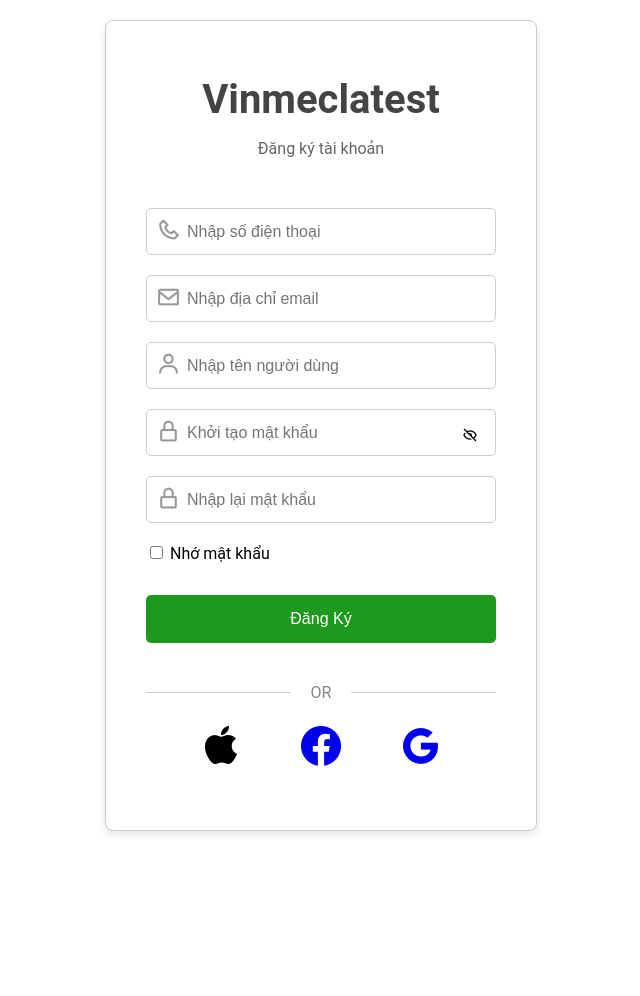
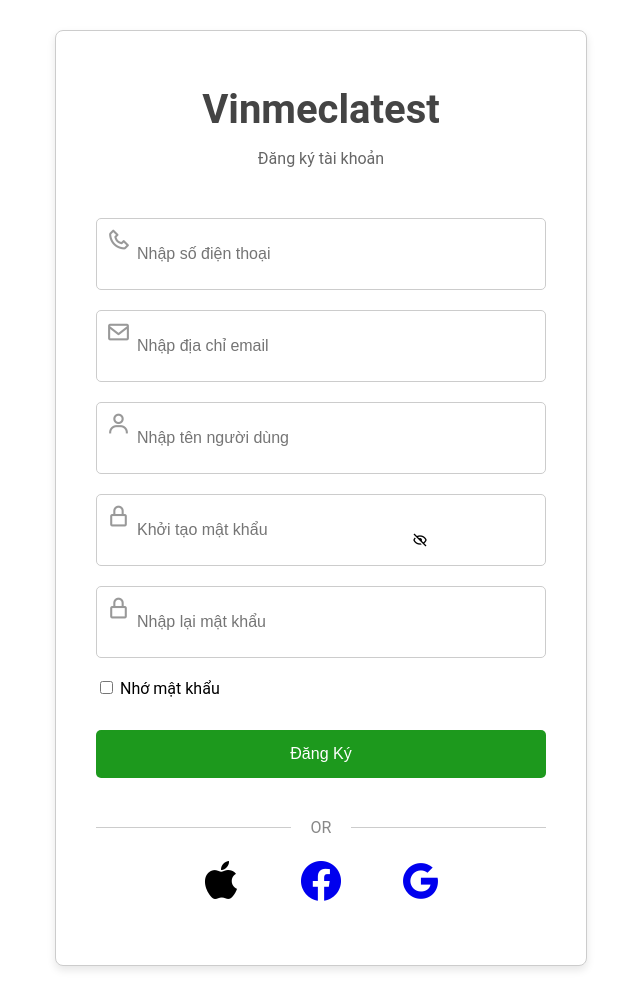
Before and after one commit to lengoquocbo/clinic-website, a PHP site: template src/Views/register.php in a window 1280 px wide. Shown: the whole page, without its empty margins (319-959 px from the left). Before the commit the page ends 835 px from the top, so only its background shows below. Run offline with PHP 8.4, Linux system fonts and the light colour scheme; the template is opened without the code that fills it, so the values that code supplies are empty.

Commit message:
qb-fixGD

```diff
--- a/assets/css/registerstyle.css
+++ b/assets/css/registerstyle.css
@@ -1,38 +1,44 @@
-body{
-    font-family: var(--default-font);
-}
-.register{
-    max-width: 350px;
+
+.register {
+    width: 450px;
     margin: 0 auto;
     padding: 40px;
     border: 1px solid #ccc;
     border-radius: 8px;
     box-shadow: 0 4px 8px rgba(0, 0, 0, 0.1);
     background-color: #fff;
-    margin-top: 20px;
+    margin-top: 30px;
+    font-family: var(--default-font);
+    margin-bottom: 30px;
+
+
 }
-.reg_title{
+
+.reg_title {
     text-align: center;
     margin-top: 15px;
     margin-bottom: 15px;
     color: var(--color-primary-text);
     font-size: 40px;
 }
-.reg_input{
+
+.reg_input {
     position: relative;
     display: flex;
     flex-direction: column;
     margin-bottom: 20px;
 }
-.reg_input input{
-    height: 25px;
+
+.reg_input input {
+    height: 50px;
     padding: 10px 10px 10px 40px;
     /* Tạo khoảng trống cho icon bên trái */
     border: 1px solid #ccc;
     border-radius: 5px;
     font-size: 16px;
 }
-.reg_input i{
+
+.reg_input i {
     z-index: 10;
     position: absolute;
     margin-left: 10px;
@@ -40,25 +46,34 @@ body{
     font-size: 25px;
     color: #999;
 }
-.register p{
+
+.register p {
     text-align: center;
     margin-bottom: 50px;
     color: #666;
 }
-.reg_btshowpass{
+
+.reg_btshowpass {
     position: absolute;
-    margin-top: -50px;
+    margin-top: -60px;
     margin-left: 320px;
-    font-size:var(--font-size-medium);
+    font-size: var(--font-size-medium);
     border: none;
     background-color: transparent;
     cursor: pointer;
+    width: 20px;
+    height: 30px;
 }
-.reg_checkbox{
+.reg_btshowpass:hover{
+    background-color: white;
+}
+
+.reg_checkbox {
     margin-right: 7px;
     cursor: pointer;
 }
-.btreg{
+
+.btreg {
     width: 100%;
     height: 48px;
     margin-top: 32px;
@@ -72,27 +87,32 @@ body{
     border: #fff;
 }
 
-.reg_span{
+.reg_span {
     display: flex;
     align-items: center;
     text-align: center;
     color: #888;
     margin-top: 20px;
 }
-.reg_span::before, .reg_span::after{
+
+.reg_span::before,
+.reg_span::after {
     content: "";
     flex: 1;
     border-bottom: 1px solid #ccc;
 }
-.reg_span span{
-    padding:20px;
+
+.reg_span span {
+    padding: 20px;
 }
-.otherreg{
+
+.otherreg {
     align-items: center;
     text-align: center;
     font-size: 48px;
     margin-top: -20px;
 }
+
 .otherreg i {
     margin: 20px;
 }
@@ -103,10 +123,11 @@ body{
 
 /* tablet */
 @media (min-width: 612px) {
-    .reg_btshowpass{
+    .reg_btshowpass {
         margin-left: 310px;
     }
 }
+
 /* Media Queries cho responsive with phone*/
 @media (max-width: 600px) {
     .register {
@@ -119,7 +140,7 @@ body{
         margin-bottom: 10px;
     }
 
-    .reg_btshowpass{
+    .reg_btshowpass {
         margin-top: -40px;
         right: 15%;
     }
--- a/src/Views/register.php
+++ b/src/Views/register.php
@@ -1,29 +1,33 @@
 <!DOCTYPE html>
 <html lang="en">
+
 <head>
     <meta charset="UTF-8">
+
     <head>
         <meta charset="UTF-8">
         <meta name="viewport" content="width=device-width, initial-scale=1.0">
         <title>Đăng Ký</title>
+        <link rel="stylesheet" href="assets/css/styleglobal.css">
         <link rel="stylesheet" href="assets/css/registerstyle.css">
-    <link rel="stylesheet" href="assets/css/styleglobal.css">
+
         <link href='https://unpkg.com/boxicons@2.1.4/css/boxicons.min.css' rel='stylesheet'>
         <script src="https://ajax.googleapis.com/ajax/libs/jquery/3.7.1/jquery.min.js"></script>
         <script src="https://maxcdn.bootstrapcdn.com/bootstrap/3.4.1/js/bootstrap.min.js"></script>
     </head>
+
 <body>
     <div class="register">
         <h1 class="reg_title">Vinmeclatest</h1>
         <p>Đăng ký tài khoản</p>
         <form action="" method="POST">
             <div class="reg_input">
-                <i class='bx bx-phone' ></i>
+                <i class='bx bx-phone'></i>
                 <input type="text" id="phone" placeholder="Nhập số điện thoại" required>
             </div>
             <div class="reg_input">
                 <i class='bx bx-envelope'></i>
-                <input type="mail"  id="mail" placeholder="Nhập địa chỉ email" required>
+                <input type="mail" id="mail" placeholder="Nhập địa chỉ email" required>
             </div>
             <div class="reg_input">
                 <i class='bx bx-user'></i>
@@ -31,14 +35,14 @@
             </div>
 
             <div class="reg_input">
-                <i class='bx bx-lock-alt' ></i>
+                <i class='bx bx-lock-alt'></i>
                 <input type="password" id="password" placeholder="Khởi tạo mật khẩu" required>
             </div>
             <button class="reg_btshowpass" id="showpassword">
                 <i class="bx bx-hide" id="passwordIcon"></i>
             </button>
             <div class="reg_input">
-                <i class='bx bx-lock-alt' ></i>
+                <i class='bx bx-lock-alt'></i>
                 <input type="password" id="repassword" placeholder="Nhập lại mật khẩu" required>
             </div>
 
@@ -64,4 +68,5 @@
     </div>
     <script src="assets/js/register.js"></script>
 </body>
+
 </html>
```
Also changed, not shown: admin/MVC/model/giohangmodel1.php (+8 -6 lines), assets/css/loginstyle.css (+10 -4 lines), tests/index.html (deleted, +0 -143 lines). Lines whose indentation alone changed are shown as unchanged.
